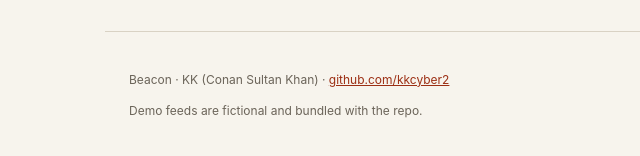
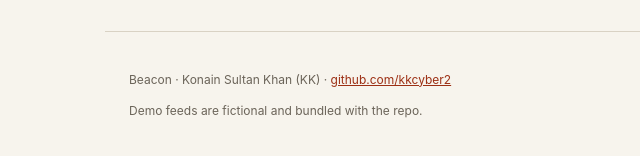
Before and after one commit to kkcyber2/beacon, a plain HTML site: page static/index.html in a window 1280 px wide. Shown: the part 816-972 px from the top of the page, 35-675 px from the left. Drawn offline with Linux system fonts and the light colour scheme; no server answers.

Commit message:
Add CI workflow and fix author attribution

```diff
--- a/static/index.html
+++ b/static/index.html
@@ -48,7 +48,7 @@
 </main>
 
 <footer>
-  <p>Beacon · KK (Conan Sultan Khan) · <a href="https://github.com/kkcyber2">github.com/kkcyber2</a></p>
+  <p>Beacon · Konain Sultan Khan (KK) · <a href="https://github.com/kkcyber2">github.com/kkcyber2</a></p>
   <p class="note">Demo feeds are fictional and bundled with the repo.</p>
 </footer>
 
```
Also changed, not shown: 4 other files.
